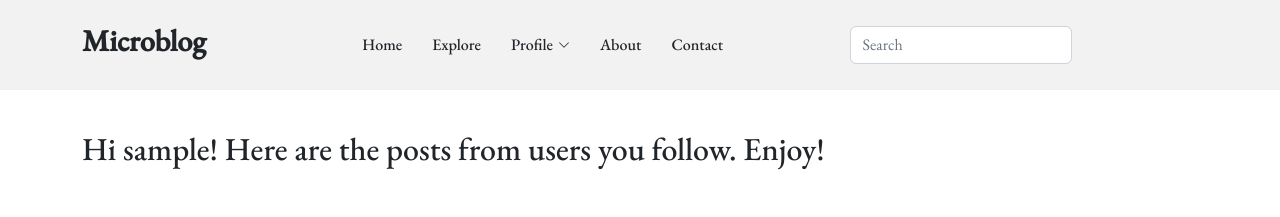
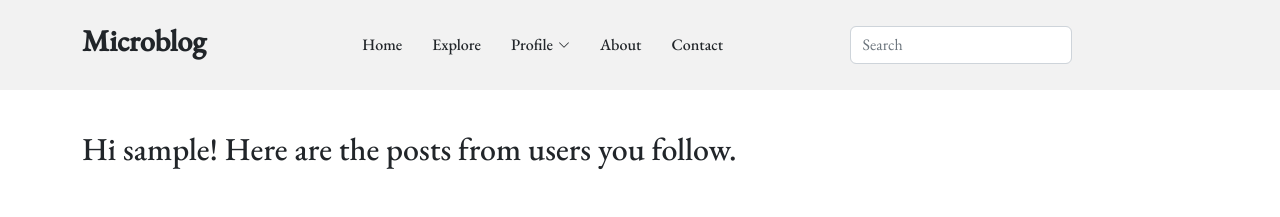
Before and after one commit to fredrickdave/Microblog-Project, a Flask app: page / in a window 1280 px wide. Shown: the top 217 px of the page. Run offline with Flask 3, Linux system fonts and the light colour scheme; a user stored in the database is signed in; tables that the repository leaves empty hold one stand-in row (values such as "Sample post"); some libraries are stand-ins or nearby versions; some web fonts are replaced.

Commit message:
Update greetings message to user

```diff
--- a/app/templates/index.html
+++ b/app/templates/index.html
@@ -7,11 +7,11 @@
 
   {% if route == "main.index" %}
     <div class="container" data-aos="fade-up">
-      <h2 class="mb-5">Hi {{ current_user.username }}! {% if posts.items %} Here are the posts from users you follow. Enjoy!{% endif %}</h2>
+      <h2 class="mb-5">Hi {{ current_user.username }}! {% if posts.items %} Here are the posts from users you follow.{% endif %}</h2>
     </div>
   {% else %}
     <div class="container" data-aos="fade-up">
-      <h2 class="mb-5">Hi {{ current_user.username }}! Discover new posts and users to follow here. Enjoy!</h2>
+      <h2 class="mb-5">Hi {{ current_user.username }}! Discover new posts and users to follow here.</h2>
     </div>
  {% endif %}
 
```
